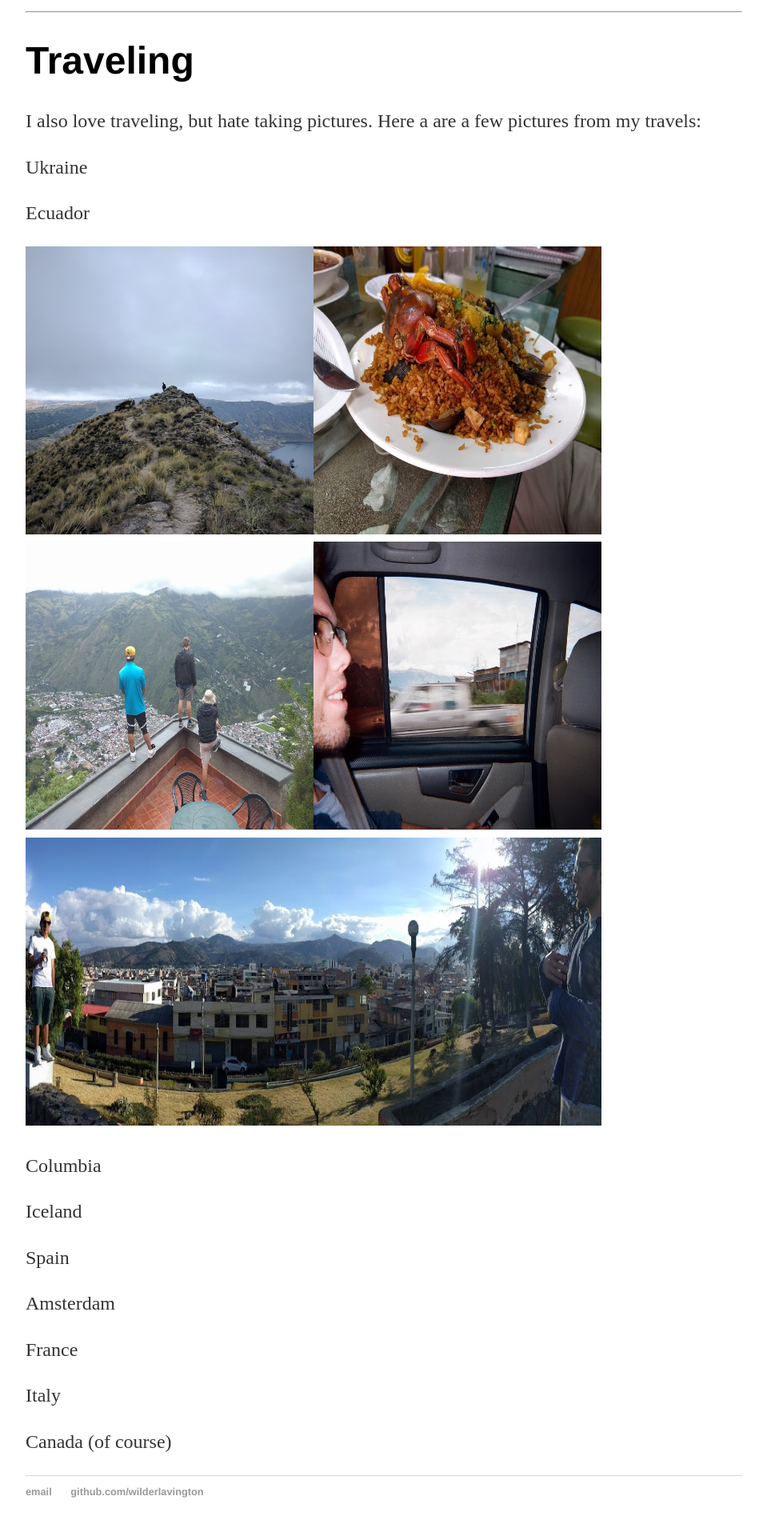
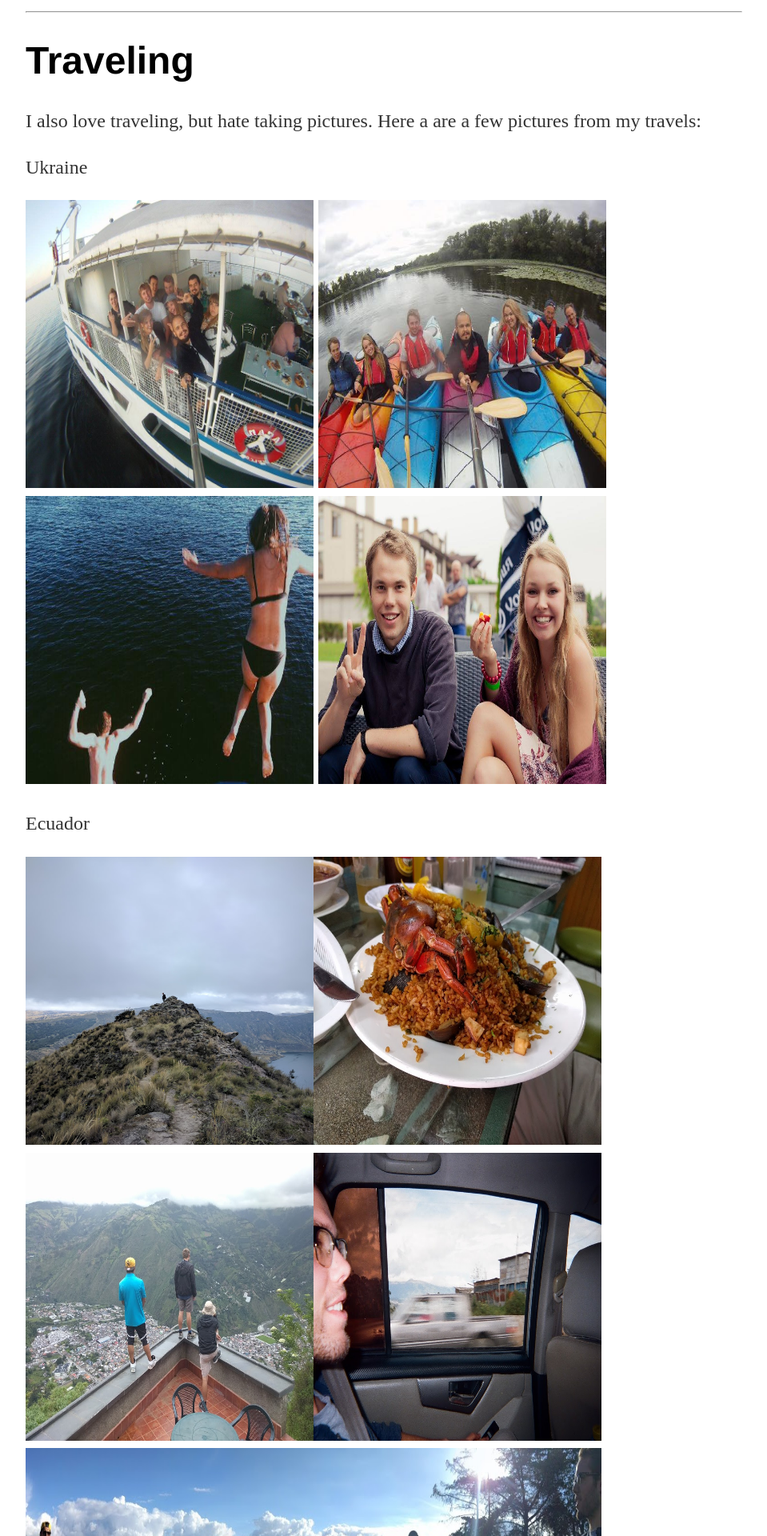
Before and after one commit to WilderLavington/old_web_page, a Jekyll site: the page built from about/index.md, in a window 1280 px wide. Shown: the part 2020-3940 px from the top of the page at 80% size, without its empty margins (160-1119 px from the left). Built offline with Jekyll 4.4.1, drawn with Linux system fonts in a browser that asks for light colours; our own code applies the rules of GitHub Pages for plain Markdown files.

Commit message:
Update index.md

```diff
--- a/about/index.md
+++ b/about/index.md
@@ -50,6 +50,11 @@ I also love traveling, but hate taking pictures. Here a are a few pictures from
 
 Ukraine
 
+<img src="/assets/ukraine/ukraine1.jpg"  width="360" height="360">
+<img src="/assets/ukraine/ukraine2.jpg"  width="360" height="360">
+<img src="/assets/ukraine/ukraine3.jpg"  width="360" height="360">
+<img src="/assets/ukraine/ukraine4.jpg"  width="360" height="360">
+
 Ecuador
 
 <img src="/assets/ecuador/ecuador1.jpg"  width="360" height="360"><img src="/assets/ecuador/ecuador2.jpg"  width="360" height="360"><img src="/assets/ecuador/ecuador4.jpg"  width="360" height="360"><img src="/assets/ecuador/ecuador6.jpg"  width="360" height="360">
```
